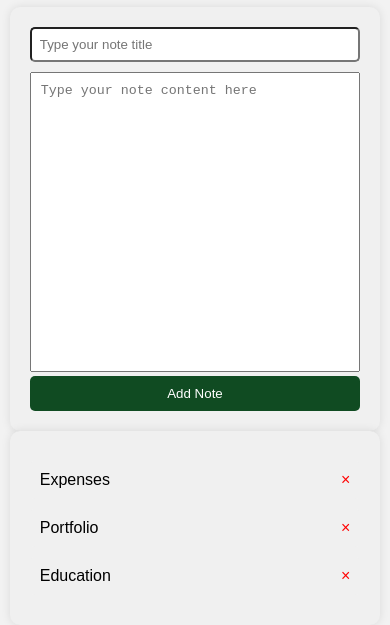
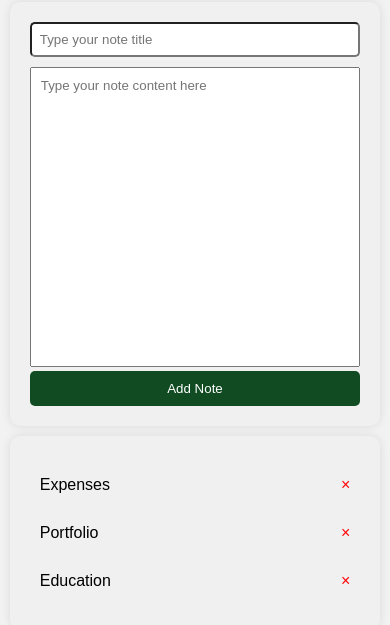
Before and after one commit to AliRaza-Malano/Notes_App, a plain HTML site: page index.html in a window 390 px wide. Shown: the part 135-760 px from the top of the page. Drawn offline with Linux system fonts and the light colour scheme.

Commit message:
First Commit

```diff
--- a/style.css
+++ b/style.css
@@ -3,11 +3,13 @@
     margin: 0;
     box-sizing: border-box;
 }
-h1{
+
+h1 {
     margin: 10px;
 }
+
 body {
-    font-family: Arial, sans-serif;
+    font-family: 'Poppins', sans-serif;
     background: #f2f2f2;
     margin: 0;
     padding: 0;
@@ -80,8 +82,6 @@ main {
     cursor: pointer;
     width: 120px;
     height: 435x;
-    /* padding: 8px 15px;
-    cursor: pointer; */
 }
 
 #information {
@@ -89,6 +89,7 @@ main {
     height: 300px;
     padding: 10px;
     box-sizing: border-box;
+    font-family: 'Poppins', sans-serif;
 }
 
 .note {
@@ -114,7 +115,9 @@ main {
 /* 📱 Small Devices - up to 700px */
 @media (max-width: 700px) {
     main {
+        display: flex;
         flex-direction: column;
+        gap: 10px;
     }
 
     #left {
@@ -137,6 +140,7 @@ main {
 /* 💻 Medium Devices - 701px to 1080px */
 @media (min-width: 700px) and (max-width: 1080px) {
     main {
+        gap: 10px;
         display: flex;
         flex-direction: column;
     }
```
